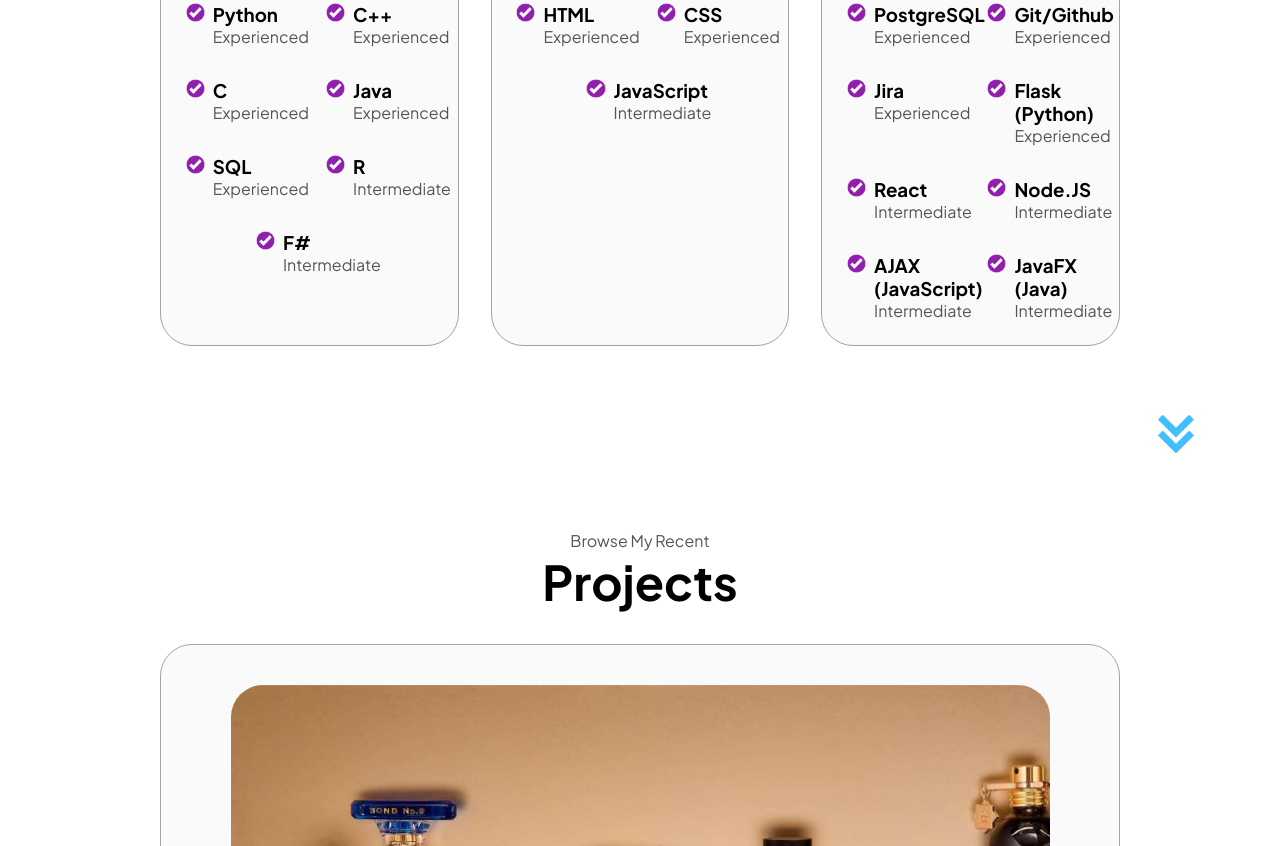
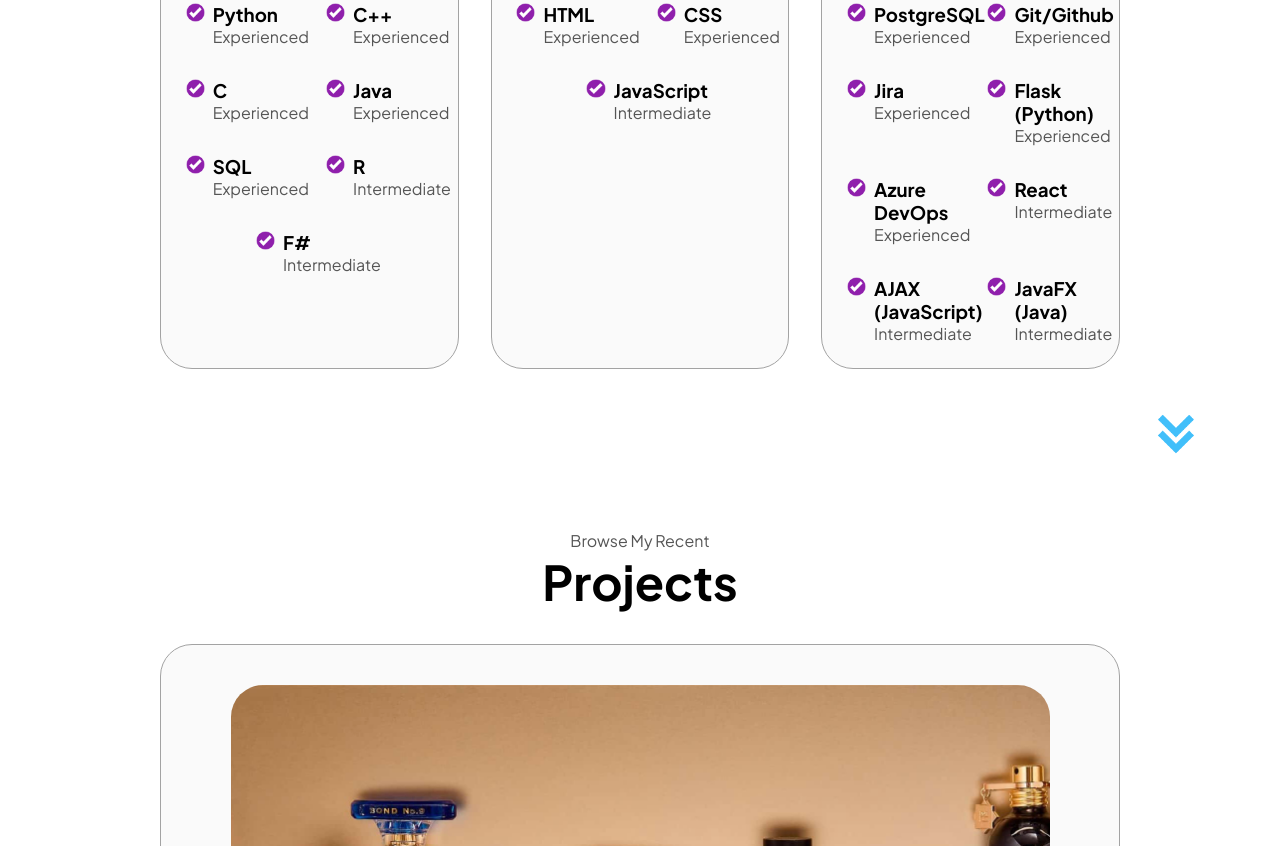
Before and after one commit to christianjmartin/PersonalWebsite, a plain HTML site: page index.html in a window 1280 px wide. Shown: the part 1814-2660 px from the top of the page. Drawn offline with Linux system fonts and the light colour scheme.

Commit message:
some fixes

```diff
--- a/index.html
+++ b/index.html
@@ -270,15 +270,14 @@
                                 <p>Experienced</p>
                             </div>
                         </article>
-
                         <article>
                             <img src="./assets/checkmark.svg.png"
                             alt="Experience icon"
                             class="icon2"
                             />
                             <div>
-                                <h3>React</h3>
-                                <p>Intermediate</p>
+                                <h3>Azure DevOps</h3>
+                                <p>Experienced</p>
                             </div>
                         </article>
                         <article>
@@ -287,7 +286,7 @@
                             class="icon2"
                             />
                             <div>
-                                <h3>Node.JS</h3>
+                                <h3>React</h3>
                                 <p>Intermediate</p>
                             </div>
                         </article>
@@ -363,7 +362,7 @@
                     </button>
                 </div>
             </div>
-            <div class = "details-container color-container">
+            <!-- <div class = "details-container color-container">
                 <div class = "article-container">
                     <img src="./assets/library.jpg"
                     alt="project2"
@@ -378,7 +377,7 @@
                         Live Demo
                     </button>
                 </div>
-            </div>
+            </div> -->
 
             <!-- TOO ADD MORE PROJECTS... COPY THE "details-container color-container" DIV -->
         </div>
```
Also changed, not shown: 1 other file.
